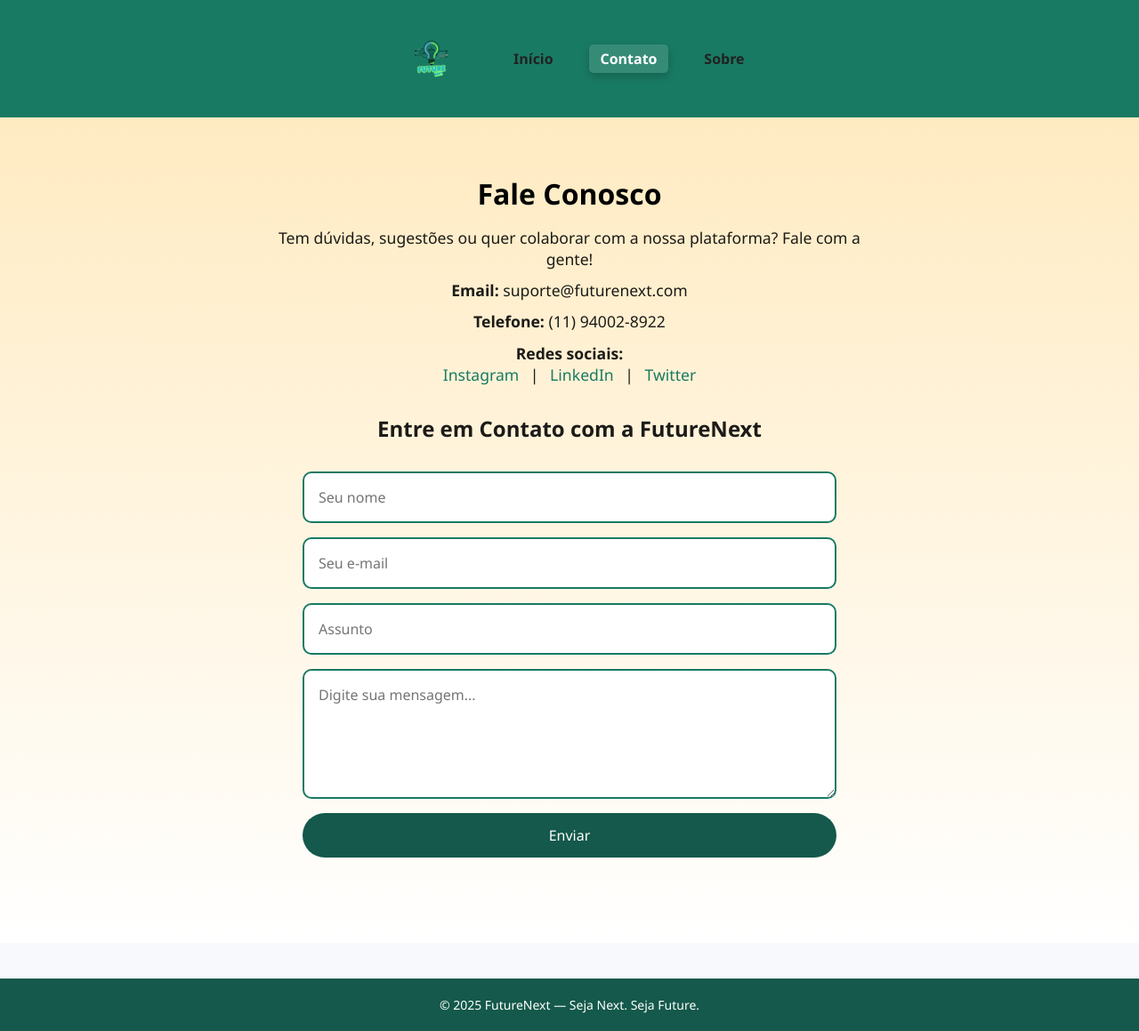
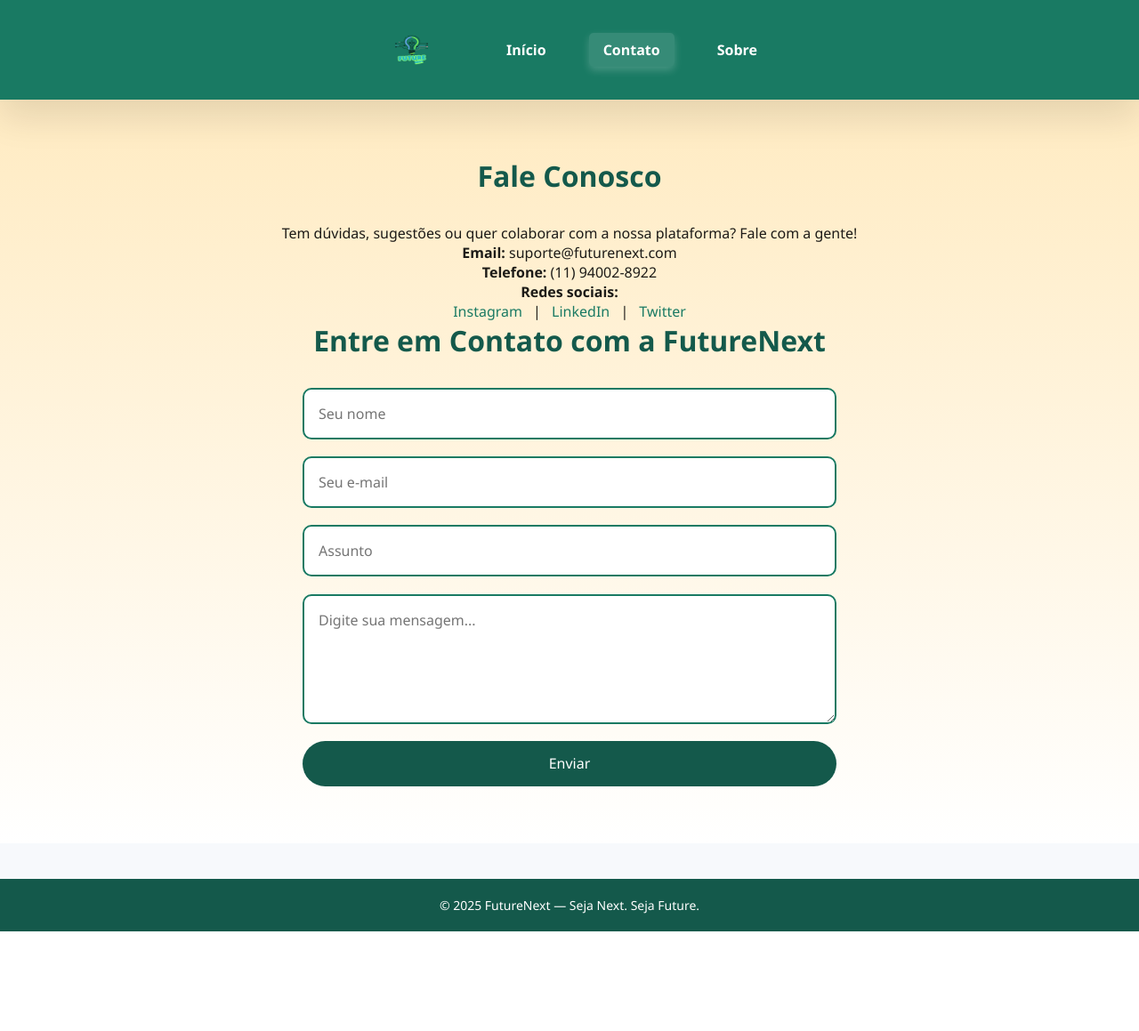
Before and after one commit to letsrosa/Projeto-Flash-Startups-1, a Flask app: page /contato.html in a window 1280 px wide. Shown: the whole page at 89% size. After the commit the page ends 1047 px from the top, so only its background shows below. Run offline with Flask 3, Linux system fonts and the light colour scheme.

Commit message:
CSS index

```diff
--- a/static/css/style.css
+++ b/static/css/style.css
@@ -10,6 +10,7 @@
 body {
   background-color: #f7f9fc;
   color: #000000e3;
+  scroll-behavior: smooth;
 }
 
 /* NAVBAR */
@@ -18,7 +19,10 @@ body {
   padding: 1rem 2rem;
   display: flex;
   justify-content: center;
-  box-shadow: 0 20px 40px rgba(0,0,0,0.1);
+  box-shadow: 0 20px 40px rgba(0, 0, 0, 0.1);
+  position: sticky;
+  top: 0;
+  z-index: 1000;
 }
 
 .navbar nav ul {
@@ -26,43 +30,76 @@ body {
   list-style: none;
   gap: 2rem;
   align-items: center;
+  flex-wrap: wrap;
 }
 
 .navbar a {
   text-decoration: none;
-  color: #222;
+  color: #fff;
   font-weight: bold;
   transition: all 0.3s ease;
+  padding: 0.5rem 1rem;
+  border-radius: 5px;
 }
 
 .navbar a.active,
 .navbar a:hover {
   background-color: #ffffff20;
-  color: #fff;
-  padding: 0.3rem 0.8rem;
-  border-radius: 5px;
-  box-shadow: 0 4px 10px rgba(0, 0, 0, 0.2);
+  box-shadow: 0 4px 10px rgba(255, 255, 255, 0.2);
 }
 
 .logo-simples {
-  height: 100px;
-  margin-right: 0.1rem;
+  height: 80px;
+  margin-right: 0.5rem;
   vertical-align: middle;
+}
+
+/* HERO SECTION */
+.hero-section {
+  padding: 4rem 2rem;
+  text-align: center;
+  background: linear-gradient(to bottom, #ffffff, #f1f8f6);
+}
+
+.hero-text h1 {
+  font-size: 2.5rem;
+  color: #14594B;
+  margin-bottom: 1rem;
+}
+
+.hero-text p {
+  font-size: 1.2rem;
+  color: #333;
+  max-width: 800px;
+  margin: 0 auto;
+}
+
+.logo-full img {
+  margin-top: 2rem;
+  max-width: 100%;
+  height: auto;
+  filter: drop-shadow(0 5px 10px rgba(0,0,0,0.1));
 }
 
 /* FORM SECTION */
 .form-section {
   background-image: linear-gradient(#ffebc2, #ffffff);
-  padding: 4rem 15%;
+  padding: 4rem 10%;
   text-align: center;
+}
+
+.form-section h2 {
+  font-size: 2rem;
+  color: #14594B;
+  margin-bottom: 2rem;
 }
 
 form {
   display: flex;
   flex-direction: column;
   max-width: 600px;
-  margin: 2rem auto;
-  gap: 1rem;
+  margin: 0 auto;
+  gap: 1.2rem;
 }
 
 form input,
@@ -73,6 +110,15 @@ form textarea {
   border-radius: 10px;
   font-size: 1rem;
   width: 100%;
+  transition: border-color 0.3s, box-shadow 0.3s;
+}
+
+form input:focus,
+form textarea:focus,
+form select:focus {
+  outline: none;
+  border-color: #22b5d1;
+  box-shadow: 0 0 5px rgba(34, 181, 209, 0.5);
 }
 
 form button {
@@ -83,29 +129,28 @@ form button {
   border-radius: 40px;
   font-size: 1rem;
   cursor: pointer;
-  transition: background-color 0.3s;
+  transition: background-color 0.3s, transform 0.2s;
 }
 
 form button:hover {
   background-color: #22b5d1;
 }
 
-/* CONTATO EXTRA INFO */
-.contato-info {
-  text-align: center;
-  max-width: 700px;
-  margin: 0 auto 2rem auto;
+form button:active {
+  transform: scale(0.97);
+  box-shadow: inset 0 3px 6px rgba(0, 0, 0, 0.2);
 }
 
-.contato-info h2 {
-  font-size: 2rem;
-  color: #000;
-  margin-bottom: 1rem;
+/* FILE INPUT */
+.form-section label {
+  margin-top: 10px;
+  display: block;
+  font-weight: bold;
+  text-align: left;
 }
 
-.contato-info p {
-  font-size: 1.1rem;
-  margin-bottom: 0.7rem;
+.form-section input[type="file"] {
+  margin-bottom: 15px;
 }
 
 /* MODAL */
@@ -128,23 +173,18 @@ form button:hover {
   border-radius: 15px;
   text-align: center;
   box-shadow: 0 5px 15px rgba(0, 0, 0, 0.3);
-  animation: fadeIn 0.3s ease;
+  animation: fadeInScale 0.4s ease forwards;
 }
 
-@keyframes fadeIn {
-  from { opacity: 0; transform: translateY(-20px); }
-  to { opacity: 1; transform: translateY(0); }
-}
-
-/* LINKS */
-a {
-  color: #197A63;
-  text-decoration: none;
-  padding: 0.5rem;
-}
-
-a:hover {
-  text-decoration: underline;
+@keyframes fadeInScale {
+  from {
+    opacity: 0;
+    transform: scale(0.95);
+  }
+  to {
+    opacity: 1;
+    transform: scale(1);
+  }
 }
 
 /* FOOTER */
@@ -157,13 +197,37 @@ a:hover {
   margin-top: 40px;
 }
 
-/* FILE INPUT */
-.form-section label {
-  margin-top: 10px;
-  display: block;
-  font-weight: bold;
+/* GLOBAL LINKS */
+a {
+  color: #197A63;
+  text-decoration: none;
+  padding: 0.5rem;
 }
 
-.form-section input[type="file"] {
-  margin-bottom: 15px;
+a:hover {
+  text-decoration: underline;
 }
+
+/* RESPONSIVIDADE */
+@media (max-width: 768px) {
+  .navbar nav ul {
+    flex-direction: column;
+    gap: 1rem;
+  }
+
+  .logo-simples {
+    height: 60px;
+  }
+
+  .hero-text h1 {
+    font-size: 2rem;
+  }
+
+  .form-section {
+    padding: 2rem 5%;
+  }
+
+  form {
+    width: 100%;
+  }
+}
```
